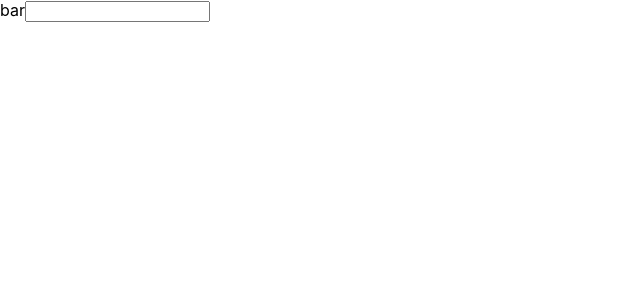
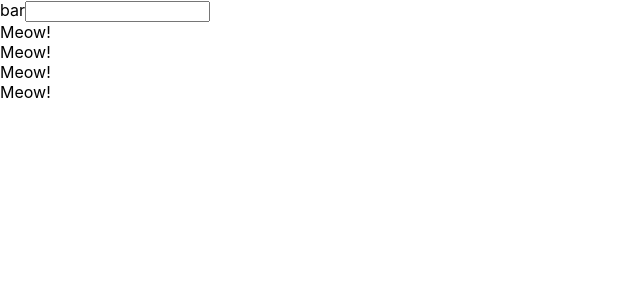
Before and after one commit to ailtmy/udemy-react-redux-crud-application, a React (Create React App) app: page / in a window 1280 px wide. Shown: the top 300 px of the page, without its empty margins (0-640 px from the left). Built offline with nearby package versions, Linux system fonts and the light colour scheme.

Commit message:
Create class component and functional component

```diff
--- a/src/App.js
+++ b/src/App.js
@@ -5,8 +5,16 @@ function App() {
     <React.Fragment>
       <label htmlFor="bar">bar</label>
       <input type="text" onChange={() => {console.log("I am changed!")}} />
+      <Cat/>
+      <Cat/>
+      <Cat/>
+      <Cat/>
     </React.Fragment>
   );
 }
 
+const Cat = () => (
+  <div>Meow!</div>
+)
+
 export default App;
```
